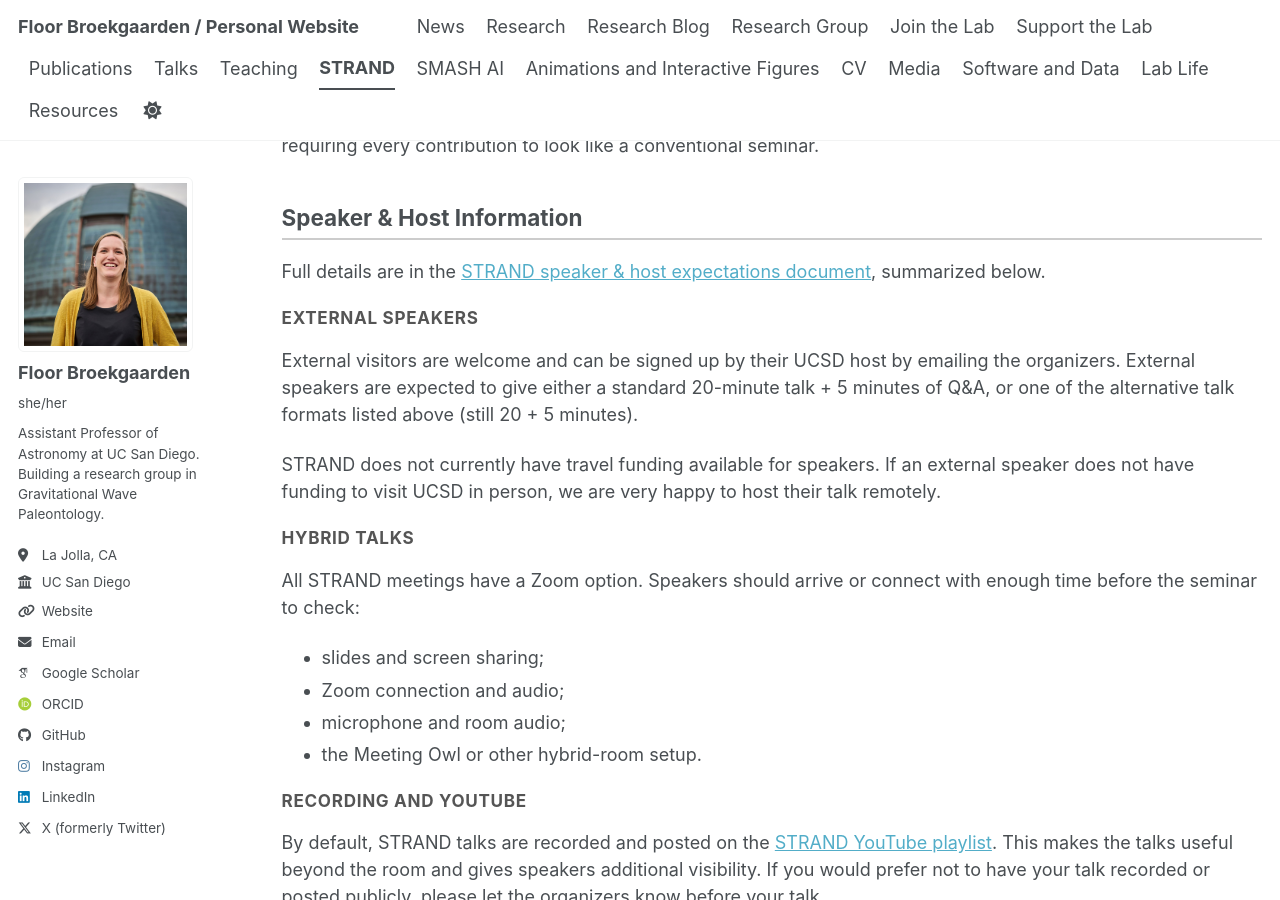
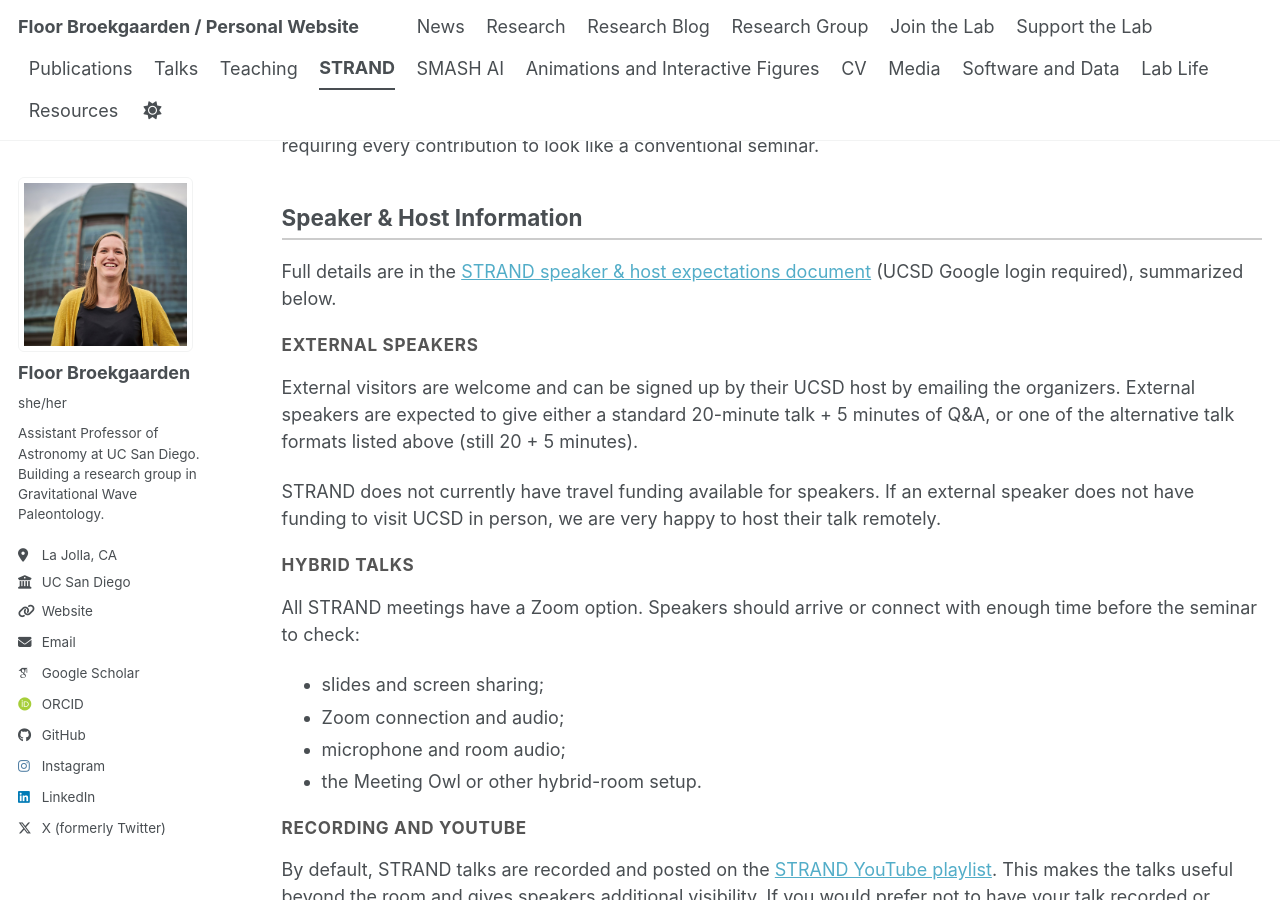
Before and after one commit to FloorBroekgaarden/FloorBroekgaarden.github.io, a Jekyll site: the page built from _pages/strand.md, in a window 1280 px wide and 900 px high, scrolled down 1731 px. Built offline with Jekyll 4.4.1, drawn with Linux system fonts in a browser that asks for light colours; some web fonts are replaced; a script bundle is joined from its source files by our own code; library files that are not in the unit come from our copies.

Commit message:
Update strand.md

```diff
--- a/_pages/strand.md
+++ b/_pages/strand.md
@@ -74,7 +74,7 @@
 <div class="strand-section">
 <h2>Speaker &amp; Host Information</h2>
 
-<p>Full details are in the <a href="https://docs.google.com/document/d/1uMOfytKcFwXS8E5V29WFPh24wzx_FBFoSOJYacrABCU/edit?usp=sharing" target="_blank">STRAND speaker &amp; host expectations document</a>, summarized below.</p>
+<p>Full details are in the <a href="https://docs.google.com/document/d/1uMOfytKcFwXS8E5V29WFPh24wzx_FBFoSOJYacrABCU/edit?usp=sharing" target="_blank">STRAND speaker &amp; host expectations document</a> (UCSD Google login required), summarized below.</p>
 
 <h3>External speakers</h3>
 
```
